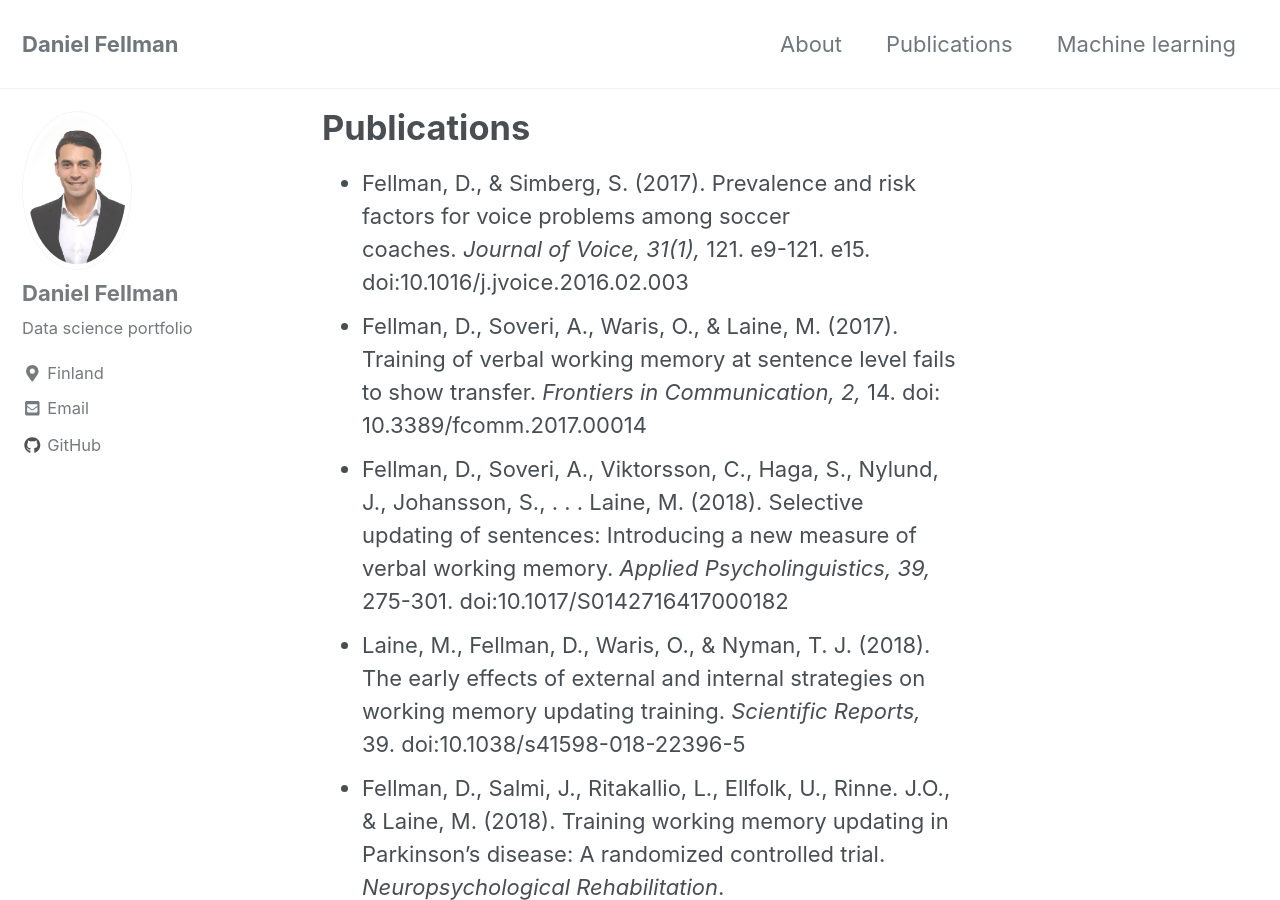
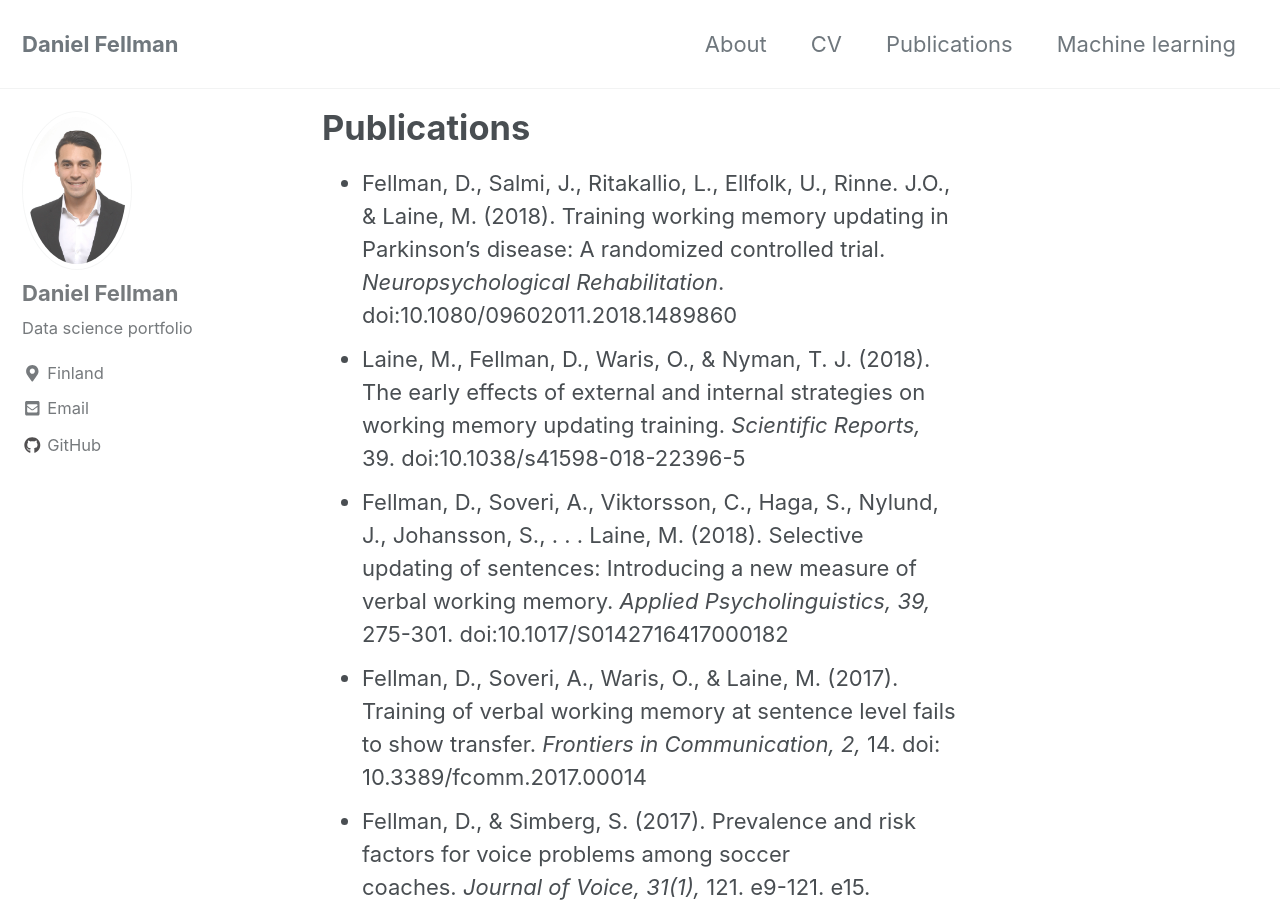
Before and after one commit to danielfellman/danielfellman.github.io, a Jekyll site: the page built from _pages/publications.md, in a window 1280 px wide and 900 px high. Built offline with Jekyll 4.4.1, drawn with Linux system fonts in a browser that asks for light colours; cached includes are drawn as plain includes; nearby versions of some CDN libraries.

Commit message:
Change 2

```diff
--- a/_data/navigation.yml
+++ b/_data/navigation.yml
@@ -2,6 +2,8 @@
 main:
   - title: "About"
     url: /about/
+  - title: "CV"
+    url: "/cv/"
   - title: "Publications"
     url: /publ/
   - title: "Machine learning"
--- a/_pages/publications.md
+++ b/_pages/publications.md
@@ -4,9 +4,9 @@ permalink: /publ/
 title: "Publications"
 author_profile: true
 ---
-* Fellman, D., & Simberg, S. (2017). Prevalence and risk factors for voice problems among soccer coaches. *Journal of Voice, 31(1),* 121. e9-121. e15. doi:10.1016/j.jvoice.2016.02.003
+* Fellman, D., Salmi, J., Ritakallio, L., Ellfolk, U., Rinne. J.O., & Laine, M. (2018). Training working memory updating in Parkinson’s disease: A randomized controlled trial. *Neuropsychological Rehabilitation*. doi:10.1080/09602011.2018.1489860
+* Laine, M., Fellman, D., Waris, O., & Nyman, T. J. (2018). The early effects of external and internal strategies on working memory updating training. *Scientific Reports,* 39. doi:10.1038/s41598-018-22396-5
+* Fellman, D., Soveri, A., Viktorsson, C., Haga, S., Nylund, J., Johansson, S., . . . Laine, M. (2018). Selective updating of sentences: Introducing a new measure of verbal working memory. *Applied Psycholinguistics, 39,* 275-301. doi:10.1017/S0142716417000182
 *	Fellman, D., Soveri, A., Waris, O., & Laine, M. (2017). Training of verbal working memory at sentence level fails to show transfer. *Frontiers in Communication, 2,* 14.
 doi: 10.3389/fcomm.2017.00014
-* Fellman, D., Soveri, A., Viktorsson, C., Haga, S., Nylund, J., Johansson, S., . . . Laine, M. (2018). Selective updating of sentences: Introducing a new measure of verbal working memory. *Applied Psycholinguistics, 39,* 275-301. doi:10.1017/S0142716417000182
-* Laine, M., Fellman, D., Waris, O., & Nyman, T. J. (2018). The early effects of external and internal strategies on working memory updating training. *Scientific Reports,* 39. doi:10.1038/s41598-018-22396-5
-* Fellman, D., Salmi, J., Ritakallio, L., Ellfolk, U., Rinne. J.O., & Laine, M. (2018). Training working memory updating in Parkinson’s disease: A randomized controlled trial. *Neuropsychological Rehabilitation*. doi:10.1080/09602011.2018.1489860
+* Fellman, D., & Simberg, S. (2017). Prevalence and risk factors for voice problems among soccer coaches. *Journal of Voice, 31(1),* 121. e9-121. e15. doi:10.1016/j.jvoice.2016.02.003
```
Also changed, not shown: _pages/cv.md (added).
